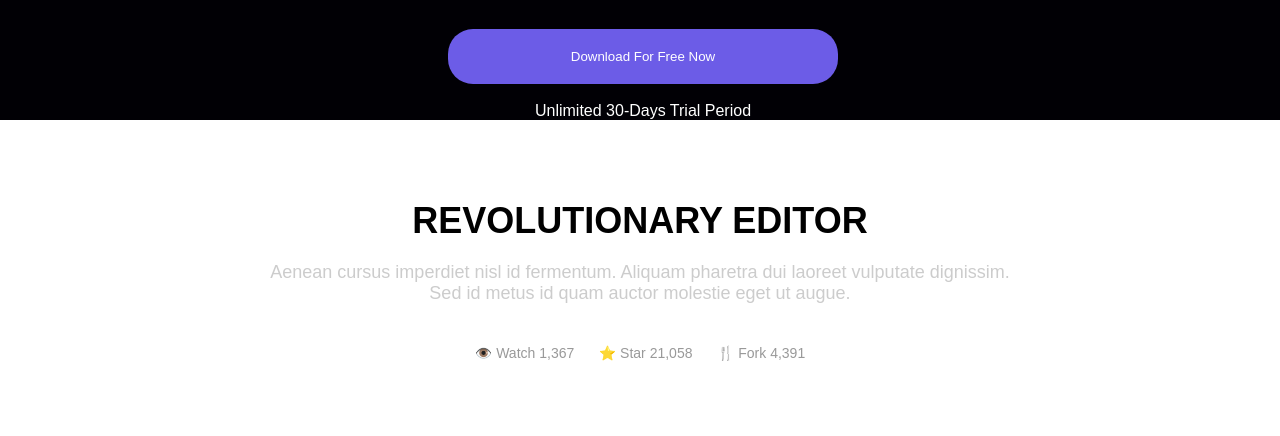
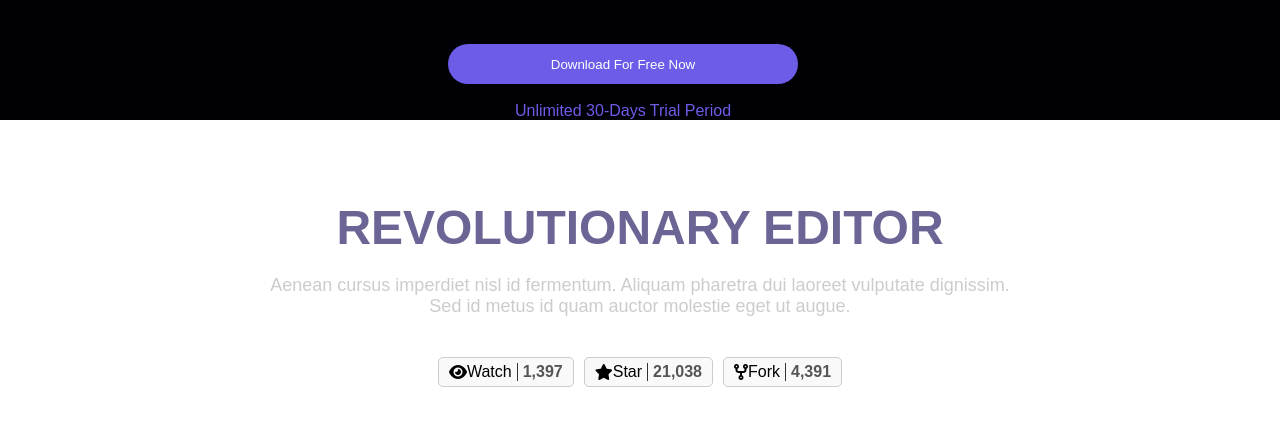
Before and after one commit to Nubar5/TechnestWebPrj1, a plain HTML site: page index.html in a window 1280 px wide. Shown: the part 770-1206 px from the top of the page. Drawn offline with Linux system fonts and the light colour scheme.

Commit message:
project template

```diff
--- a/index.html
+++ b/index.html
@@ -29,7 +29,7 @@
             </div>
 
             <!-- <img src="img/lap.png" alt="laptop"> -->
-            <div class="center">
+            <div class="forward">
                 <button>Download For Free Now</button>
                 <br>
                 <p>Unlimited 30-Days Trial Period</p>
@@ -40,18 +40,33 @@
             <h2>REVOLUTIONARY EDITOR</h2>
             <p>Aenean cursus imperdiet nisl id fermentum. Aliquam pharetra dui laoreet vulputate dignissim.<br>
                 Sed id metus id quam auctor molestie eget ut augue.</p>
-            <div class="social-stats">
-                <span>👁️ Watch 1,367</span>
-                <span>⭐ Star 21,058</span>
-                <span>🍴 Fork 4,391</span>
-            </div>
+
+            <div class="buttons">
+                <div class="button">
+                    <i class="fa-solid fa-eye"></i>
+                    <span class="text">Watch</span>
+                    <span class="count">1,397</span>
+                </div>
+                <div class="button">
+                    <i class="fa-solid fa-star"></i>
+                    <span class="text">Star</span>
+                    <span class="count">21,038</span>
+                </div>
+                <div class="button">
+                    <i class="fa-solid fa-code-fork"></i>
+                    <span class="text">Fork</span>
+                    <span class="count">4,391</span>
+                </div>
+
+
+
         </section>
         <section class="service">
             <div class="left">
                 <div class="feature-item">
 
-                        <img src="logos/search.png" alt="Feature 1">
-                        <div class="item-detail">
+                    <img src="logos/search.png" alt="Feature 1">
+                    <div class="item-detail">
                         <h3>Created to Make The Web Better</h3>
                         <p>Aenean cursus imperdiet nisl id fermentum. Aliquam pharetra dui laoreet vulputate
                             dignissim. Sed id metus id quam auctor molestie eget ut augue.</p>
@@ -76,8 +91,8 @@
                 </div>
                 <div class="feature-item">
 
-                        <img src="logos/watch.png" alt="Feature 4">
-                        <div class="item-detail">
+                    <img src="logos/watch.png" alt="Feature 4">
+                    <div class="item-detail">
                         <h3>Created to Make The Web Better</h3>
                         <p>Maecenas eu dictum felis, a dignissim nibh. Mauris rhoncus felis odio, ut volutpat massa
                             placerat ac. Curabitur dapibus iaculis mi gravida luctus. Aliquam erat volutpat.</p>
@@ -172,6 +187,8 @@
             </div>
         </section>
     </div>
+    <script src="https://kit.fontawesome.com/6e8ceebe96.js" crossorigin="anonymous"></script>
+
 </body>
 
 </html>
--- a/style.css
+++ b/style.css
@@ -41,12 +41,37 @@ nav ul {
     }
 
     button {
+
         border: none;
         color: white;
         height: 40px;
-        width: 140px;
+        width: 130px;
         border-radius: 25px;
         background-color: #6c5ce7;
+    }
+}
+
+.forward {
+    display: flex;
+    flex-direction: column;
+    justify-content: center;
+    align-items: center;
+    position: absolute;
+    bottom: 0%;
+    left: 35%;
+    z-index: 2;
+    button {
+
+        border: none;
+        color: white;
+        height: 40px;
+        width: 350px;
+        border-radius: 25px;
+        background-color: #6c5ce7;
+    }
+
+    p {
+        color: #6c5ce7;
     }
 }
 
@@ -58,6 +83,7 @@ nav ul {
     flex-direction: column;
     align-items: center;
     background-image: url('img/lap.png');
+
     img {
         position: absolute;
 
@@ -79,37 +105,30 @@ nav ul {
     left: 20%;
     top: 0%;
 }
+
 .content h1 {
     font-weight: 800;
     font-size: 6em;
 }
-.center {
-    display: flex;
-    align-items: center;
-    flex-direction: column;
-    position: absolute;
-    bottom:0px;
-    left: 35%;
-    z-index: 2;
-}
 
-.center button {
-    color: white;
-    background-color: #6c5ce7;
-    width: 390px;
-    height: 55px;
-    border-style: none;
-    border-radius: 25px;
-}
+
+
+
+
 .detail {
     background-color: white;
     padding: 80px 0;
     text-align: center;
+    display: flex;
+    flex-direction: column;
+    align-items: center;
+    justify-content: center;
 }
 
 .detail h2 {
-    font-size: 36px;
+    font-size: 3em;
     margin-bottom: 20px;
+    color: #6b6596;
 }
 
 .detail p {
@@ -118,39 +137,81 @@ nav ul {
     color: #ccc;
 }
 
-.social-stats span {
-    margin: 0 10px;
+.social-stats .text {
+    padding: 4px;
+    margin: 0;
     font-size: 14px;
     color: #999;
+    background-color: #bbbbbb;
+    color: #111;
+
+}
+.social-stats .number{
+   padding: 3px;
+
+    border:1px solid rgb(84, 83, 83); ;
+}
+.buttons {
+    display: flex;
+    gap: 10px;
 }
 
-.service{
+.button {
+    display: flex;
+    align-items: center;
+    padding: 5px 10px;
+    border: 1px solid #ccc;
+    border-radius: 5px;
+    background-color: #f9f9f9;
+    cursor: pointer;
+}
+
+.button:hover {
+    background-color: #eee;
+}
+
+
+.text {
+    margin-right: 5px;
+    padding-right: 5px;
+    border-right :0.5px solid #333;
+}
+
+.count {
+    font-weight: bold;
+    color: #555;
+}
+.service {
     display: flex;
     flex-direction: row;
     justify-content: space-between;
     align-items: flex-start;
     background-color: #ddd;
 }
-.right{
-   max-width:  50%;
+
+.left {
+    max-width: 50vw;
 }
+
 .feature-item {
     flex: 1 1 30%;
     text-align: left;
     margin-bottom: 20px;
     display: flex;
-    justify-content:space-around;
+    justify-content: space-around;
 }
 
 .feature-item img {
     width: 50px;
     margin-bottom: 10px;
 }
-.item-detail{
+
+.item-detail {
     display: flex;
     justify-content: flex-start;
     flex-direction: column;
 }
+
 .item-detail h3 {
     font-size: 20px;
     margin-bottom: 10px;
```
